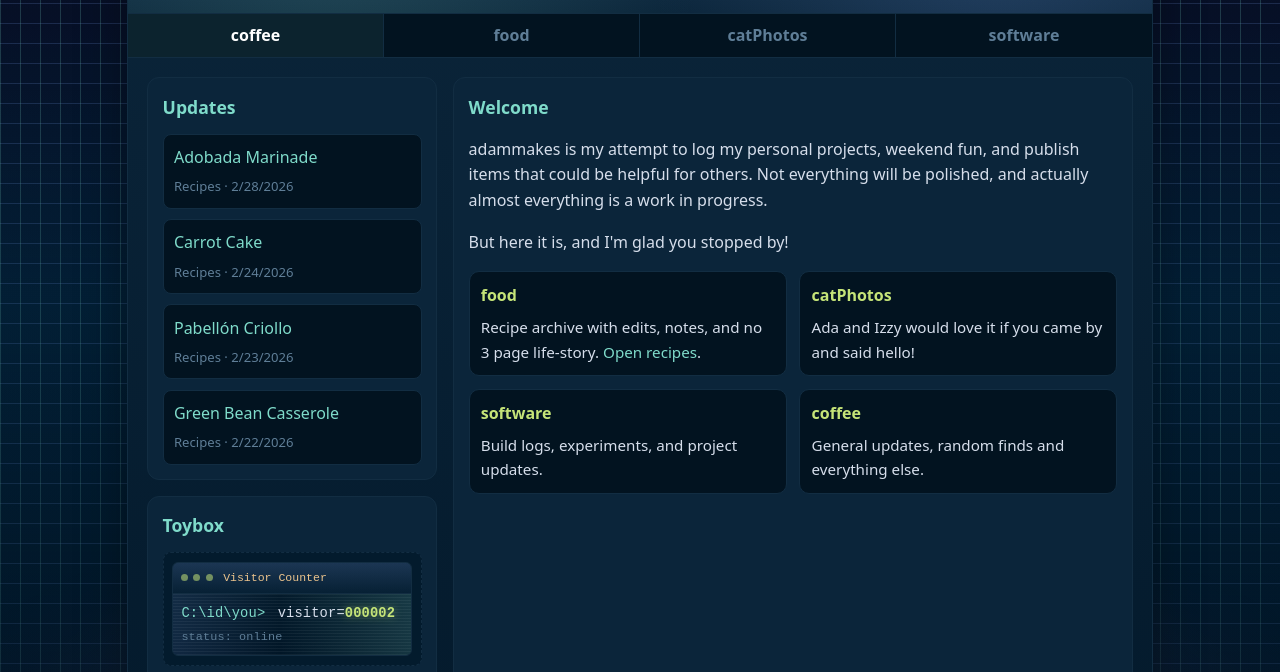
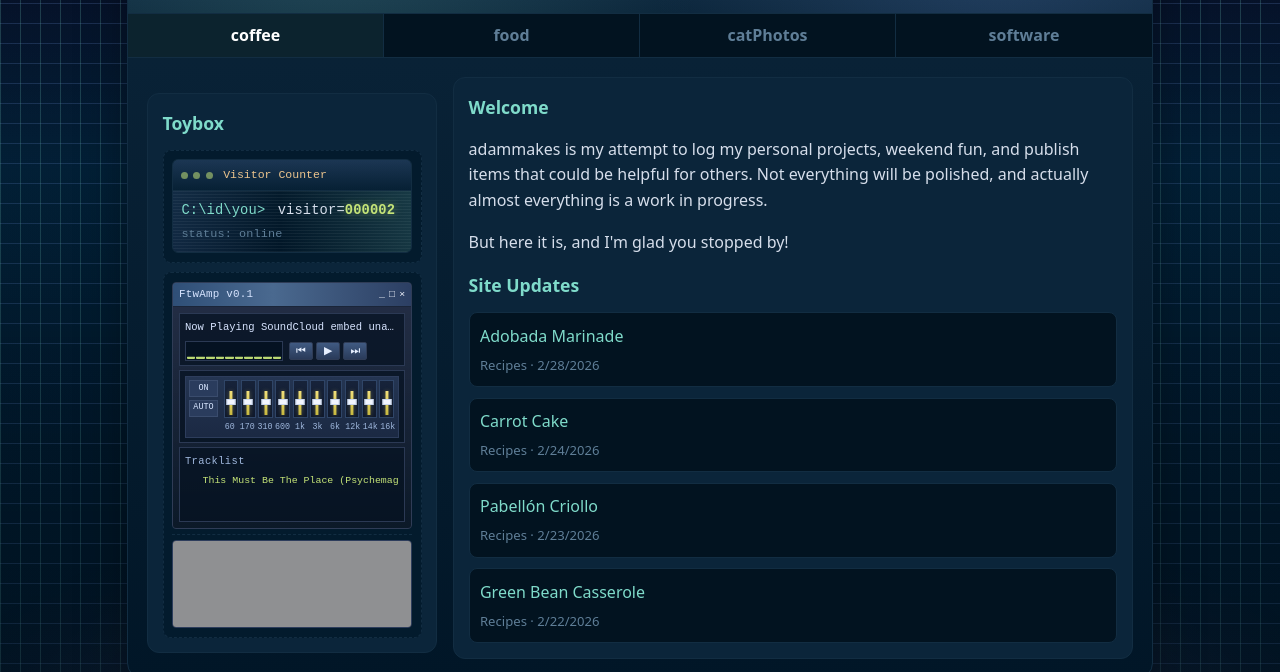
Before and after one commit to AdamWardVGP/adammakes-coffee, an Astro site: page / in a window 1280 px wide. Shown: the part 117-789 px from the top of the page. Built offline with nearby package versions, Linux system fonts and the light colour scheme; Astro itself is replaced by a stand-in of ours; grey boxes are pictures that could not be loaded.

Commit message:
Updating root layout

```diff
--- a/src/pages/index.astro
+++ b/src/pages/index.astro
@@ -39,26 +39,6 @@ const entityBasePath: Record<string, string> = {
 >
     <section class="portal-grid">
         <aside>
-            <article class="panel">
-                <h2>Updates</h2>
-                {updates.length === 0 ? (
-                    <p>No updates yet.</p>
-                ) : (
-                    <ul class="updates-list">
-                        {updates.map((update) => (
-                            <li class="update-item">
-                                <a href={`${entityBasePath[update.collection]}/${update.slug}`}>
-                                    {update.title}
-                                </a>
-                                <p class="update-meta">
-                                    {update.collection} · {update.date.toLocaleDateString()}
-                                </p>
-                            </li>
-                        ))}
-                    </ul>
-                )}
-            </article>
-
             <article class="panel retro-widget-panel">
                 <h2>Toybox</h2>
                 <div class="retro-widget">
@@ -178,35 +158,23 @@ const entityBasePath: Record<string, string> = {
                 But here it is, and I'm glad you stopped by!
             </p>
 
-            <div class="pillars">
-                <article class="pillar" id="food">
-                    <h3 class="pillar-heading">
-                        <span>food</span>
-                    </h3>
-                    <p>
-                        Recipe archive with edits, notes, and no 3 page life-story.
-                        <a href="/recipes">Open recipes</a>.
-                    </p>
-                </article>
-                <article class="pillar" id="catPhotos">
-                    <h3 class="pillar-heading">
-                        <span>catPhotos</span>
-                    </h3>
-                    <p>Ada and Izzy would love it if you came by and said hello!</p>
-                </article>
-                <article class="pillar" id="software">
-                    <h3 class="pillar-heading">
-                        <span>software</span>
-                    </h3>
-                    <p>Build logs, experiments, and project updates.</p>
-                </article>
-                <article class="pillar">
-                    <h3 class="pillar-heading">
-                        <span>coffee</span>
-                    </h3>
-                    <p>General updates, random finds and everything else.</p>
-                </article>
-            </div>
+            <h2>Site Updates</h2>
+            {updates.length === 0 ? (
+                <p>No updates yet.</p>
+            ) : (
+                <ul class="updates-list">
+                    {updates.map((update) => (
+                        <li class="update-item">
+                            <a href={`${entityBasePath[update.collection]}/${update.slug}`}>
+                                {update.title}
+                            </a>
+                            <p class="update-meta">
+                                {update.collection} · {update.date.toLocaleDateString()}
+                            </p>
+                        </li>
+                    ))}
+                </ul>
+            )}
         </section>
     </section>
 
```
